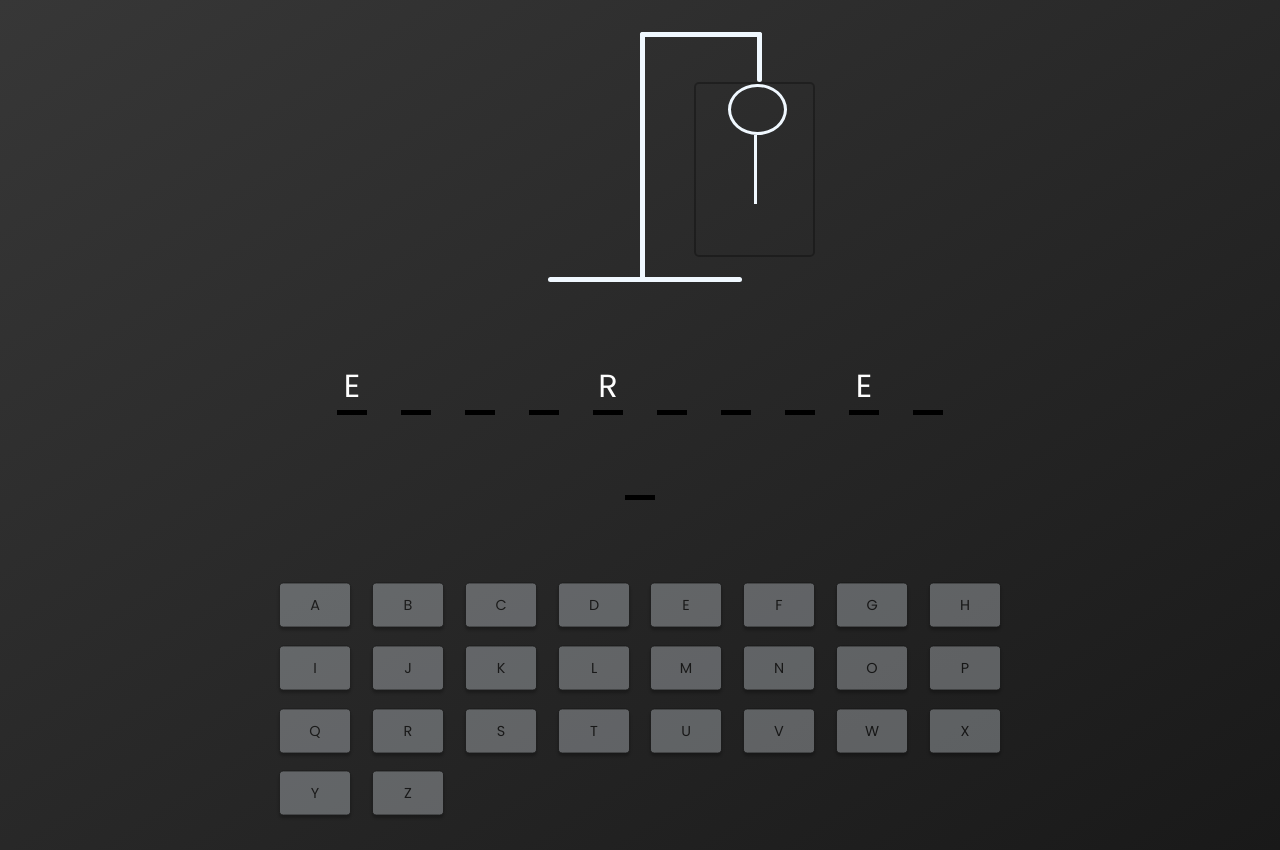
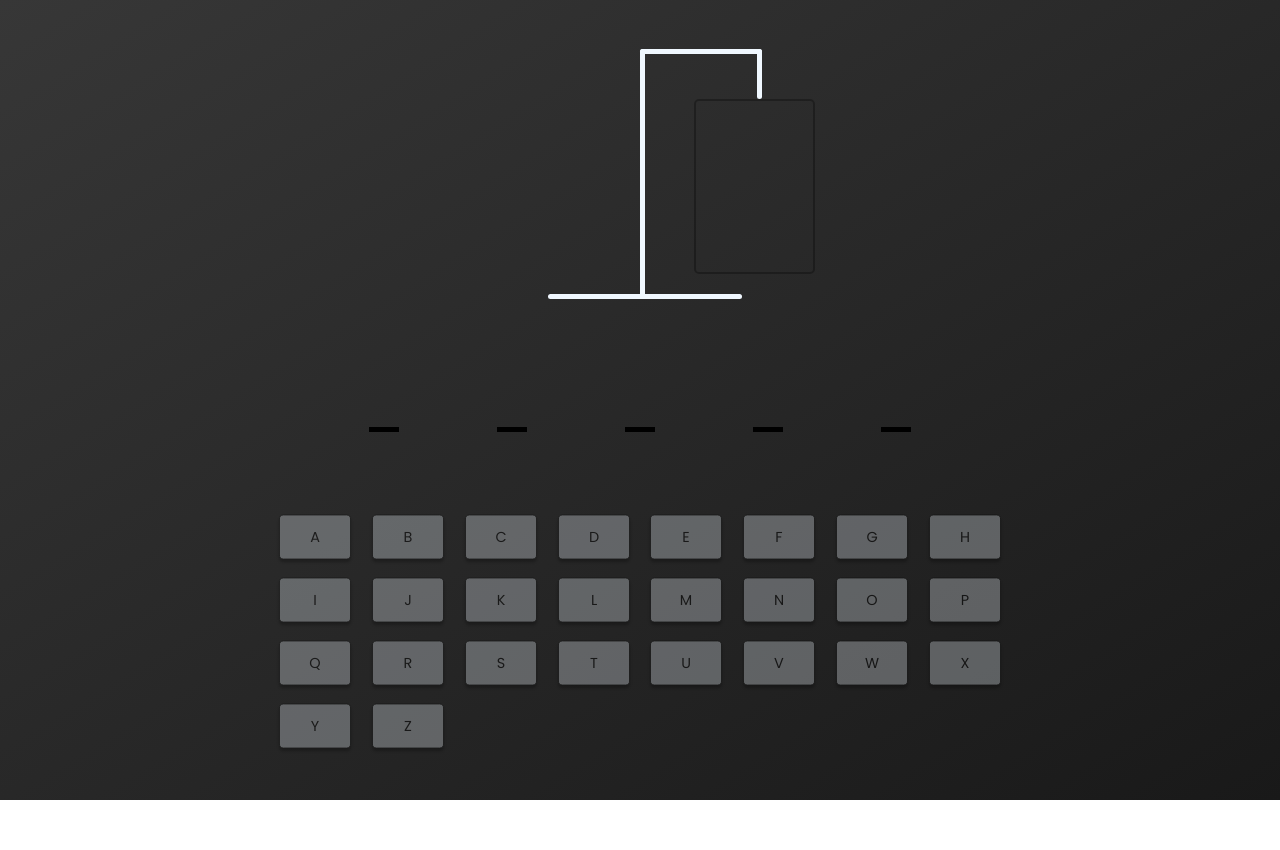
Before and after one commit to DQCoding1/hangman-app, a React (Vite) app: page / in a window 1280 px wide. After the commit the page ends 800 px from the top, so only its background shows below. Built offline with nearby package versions, Linux system fonts and the light colour scheme.

Commit message:
hangman word dynamically

```diff
--- a/src/App.tsx
+++ b/src/App.tsx
@@ -8,17 +8,16 @@ import Keyboard from './components/Keyboard'
 
 function App() {
   const [wordToFind, setWordToFind] = useState(() => {
-    return "sdst"
     return wordList[Math.round(Math.random() * wordList.length)]
   })
 
-  const [guessedLetters, setGuessedLetters] = useState<string[]>(["g", "t", "r"])
+  const [guessedLetters, setGuessedLetters] = useState<string[]>([])
   const incorrectLetters = guessedLetters.filter(item => !wordToFind.includes(item))
 
   return (
     <main className='app'>
       <HangmanDrawing numberOfIncorrectGuesses={incorrectLetters.length}/>
-      <HangmanWord />
+      <HangmanWord guessedLetters={guessedLetters} wordToFind={wordToFind}/>
       <Keyboard />
     </main>
   )
--- a/src/components/HangmanWord.tsx
+++ b/src/components/HangmanWord.tsx
@@ -1,16 +1,18 @@
 import "./HangmanWord.css";
 
-const HangmanWord = () => {
-  const wordToFind = "environment";
-  const guessedLetter = ["e", "r"];
+type HangmanWordProps = {
+  guessedLetters: string[],
+  wordToFind: string
+}
 
+const HangmanWord = ({ guessedLetters , wordToFind }: HangmanWordProps) => {
   return (
     <div className="wordContainer">
       {wordToFind.split("").map((item, index) => (
         <div className="letterContainer" key={index}>
           <div
             className={
-              guessedLetter.includes(item)
+              guessedLetters.includes(item)
                 ? "letterContainer__letter"
                 : "letterContainer__letter--hidden"
             }
```
